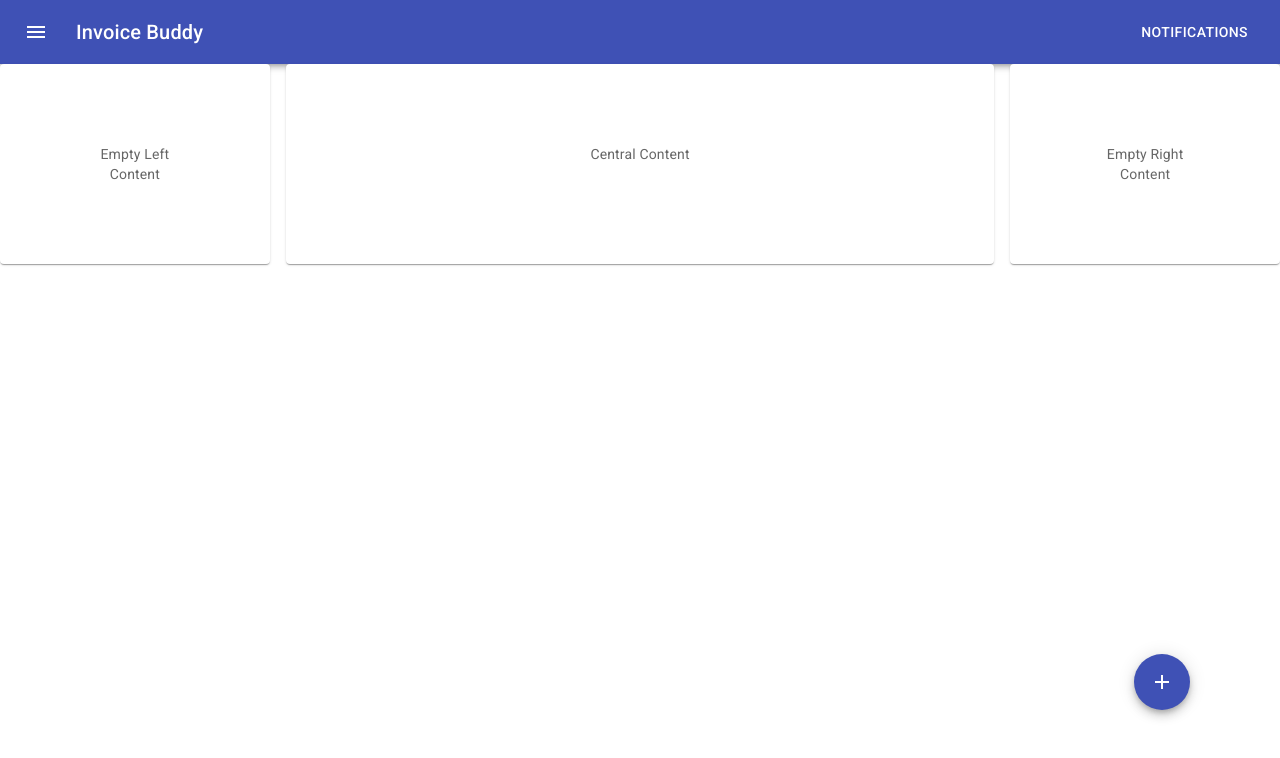
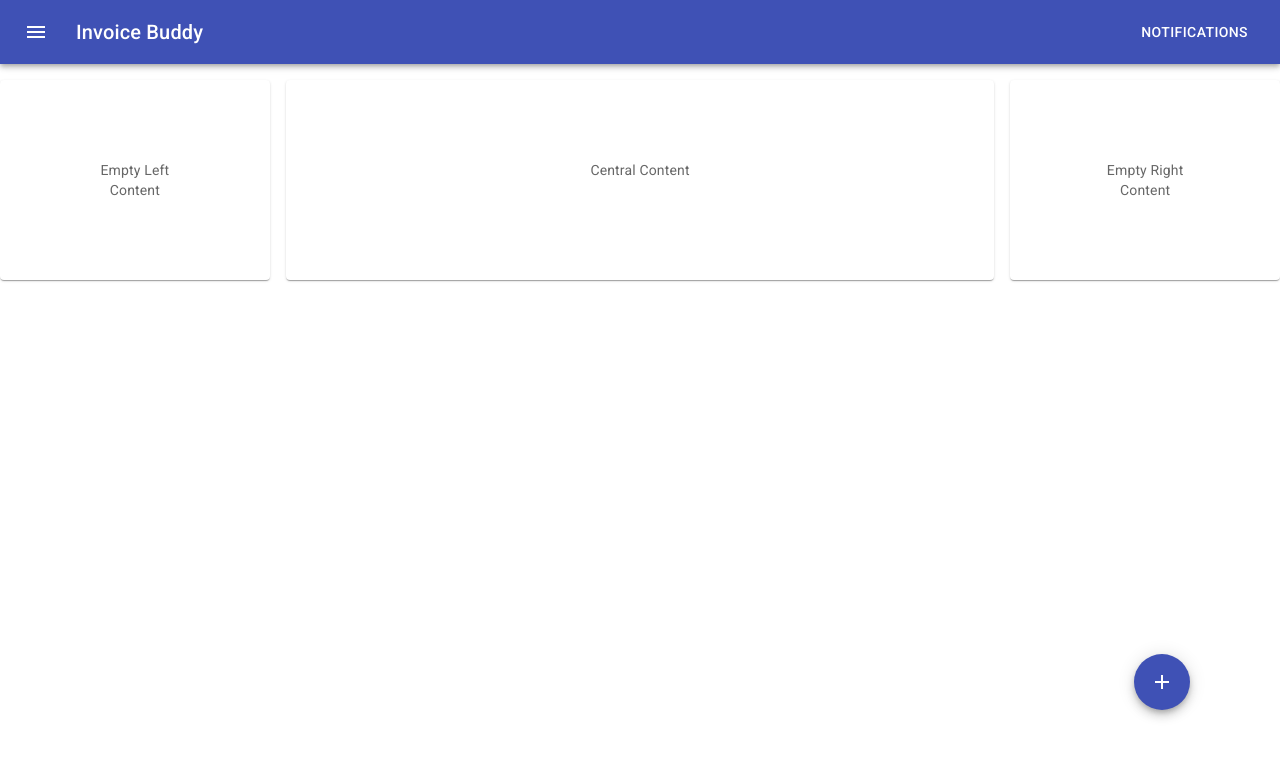
Before and after one commit to CAWilson94/Invoice, a React (Create React App) app in the folder invoices-js/: page / in a window 1280 px wide. Shown: the top 758 px of the page. Built offline with nearby package versions, Linux system fonts and the light colour scheme.

Commit message:
margin for top of content away from header bar

```diff
--- a/invoices-js/src/app/App.tsx
+++ b/invoices-js/src/app/App.tsx
@@ -21,7 +21,7 @@ function App() {
     <Box sx={{flexGrow: 1}}>
       <Header />
       <DrawerSideBar />
-      <Stack direction="row" spacing={2} justifyContent="space-evenly">
+      <Stack direction="row" spacing={2} justifyContent="space-evenly" sx={{marginTop: 2}}>
         <Item sx={{ flex: 1, p: 10 }}>Empty Left Content</Item>
         <Item sx={{ flex: 5, p: 10 }}>Central Content</Item>
         <Item sx={{ flex: 1, p: 10 }}>Empty Right Content</Item>
```
